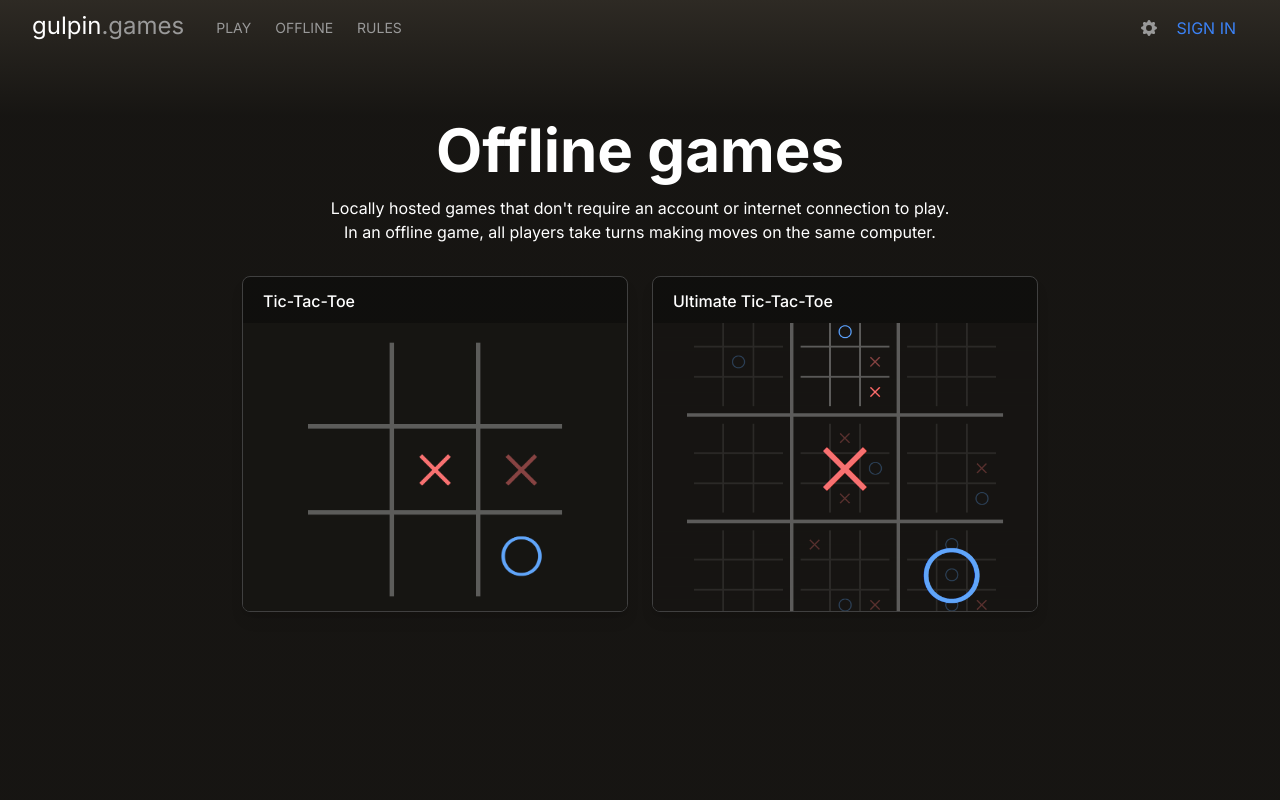
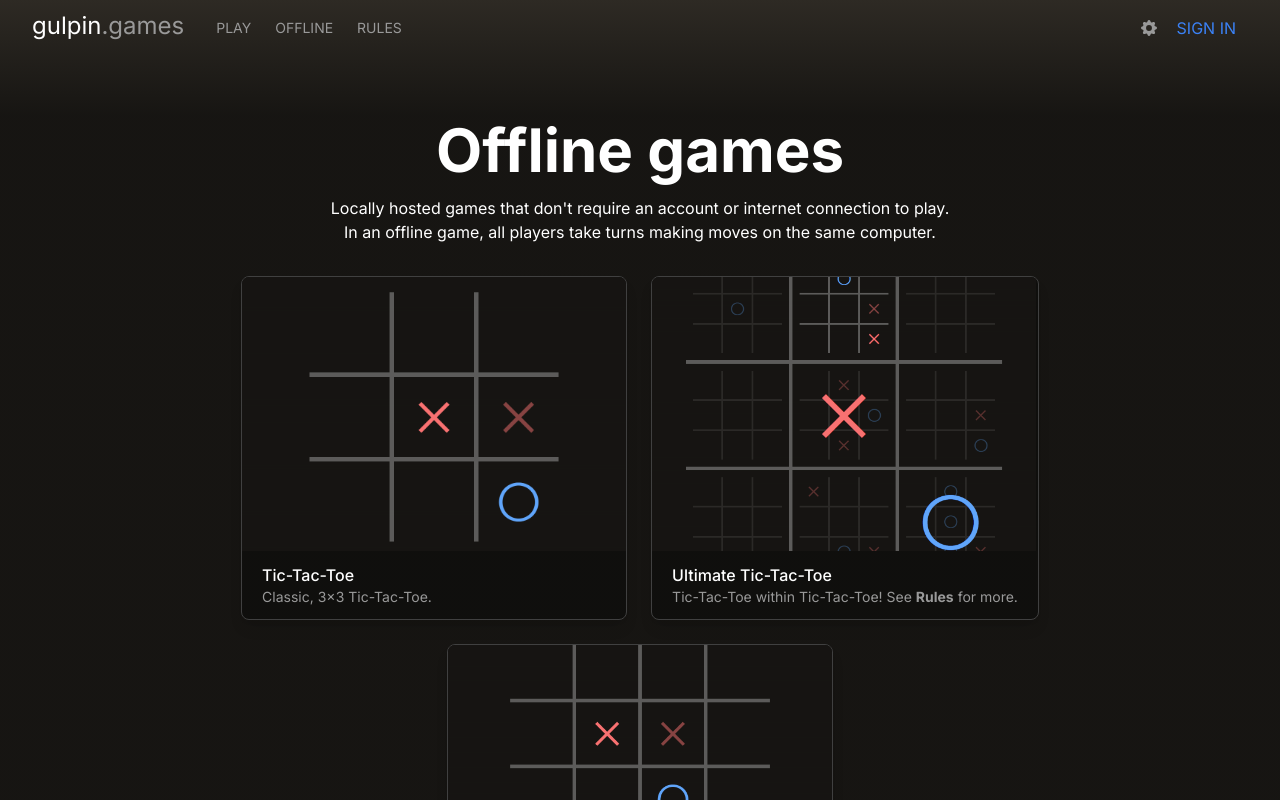
Before and after one commit to SVWEFSBRWHWBCOTSEID/SVWEFSBRWHWBCOTSEID.github.io, a Next.js app: page /offline in a window 1280 px wide. Shown: the top 800 px of the page. Built offline with nearby package versions, Linux system fonts and the light colour scheme.

Commit message:
Add custom ttt to offline index page, descriptions

```diff
--- a/app/offline/GameCard.tsx
+++ b/app/offline/GameCard.tsx
@@ -5,14 +5,14 @@ import Link from 'next/link';
 export default function GameCard(props: {href: string, name: string, src: string, children?: ReactNode}) {
     return (
         <Link href={props.href} className="flex flex-col rounded-lg overflow-clip shadow-lg bg-black/30 border border-tertiary hover:border-secondary transition duration-150">
-            <div className="px-5 pt-3 pb-2.5">
+            <img src={props.src} alt={props.name} className="w-96 aspect-[7/5] object-cover object-center" />
+            <div className="px-5 py-3">
                 <h3 className="font-medium">
                     {props.name}
                 </h3>
 
-                {props.children && <p>{props.children}</p>}
+                {props.children && <p className="text-sm text-secondary">{props.children}</p>}
             </div>
-            <img src={props.src} alt={props.name} className="w-96 aspect-[4/3] object-cover object-center" />
         </Link>
     )
 }
--- a/app/offline/page.tsx
+++ b/app/offline/page.tsx
@@ -21,9 +21,15 @@ export default function Home() {
             </p>
 
             <section className="flex flex-wrap justify-center gap-6">
-                {/* TODO: update images after UI changes */}
-                <GameCard href="/offline/ttt" name="Tic-Tac-Toe" src="/examples/ttt.png" />
-                <GameCard href="/offline/uttt" name="Ultimate Tic-Tac-Toe" src="/examples/uttt.png" />
+                <GameCard href="/offline/ttt" name="Tic-Tac-Toe" src="/examples/ttt.png">
+                    Classic, 3x3 Tic-Tac-Toe.
+                </GameCard>
+                <GameCard href="/offline/uttt" name="Ultimate Tic-Tac-Toe" src="/examples/uttt.png">
+                    Tic-Tac-Toe within Tic-Tac-Toe! See <strong>Rules</strong> for more.
+                </GameCard>
+                <GameCard href="/offline/cttt" name="Custom Tic-Tac-Toe" src="/examples/cttt.png">
+                    Custom-sized Tic-Tac-Toe, up to 10x10.
+                </GameCard>
             </section>
         </div>
     )
```
Also changed, not shown: public/examples/cttt.png (added).
